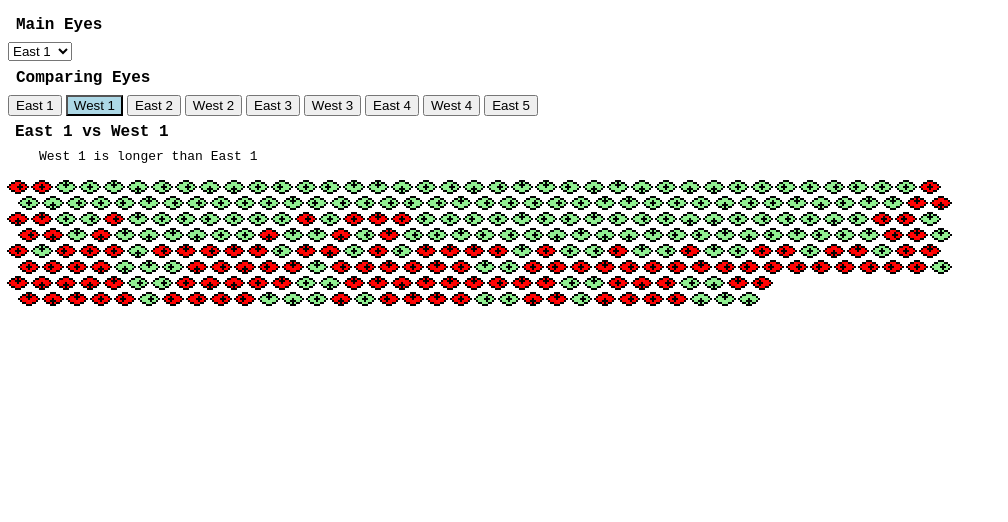
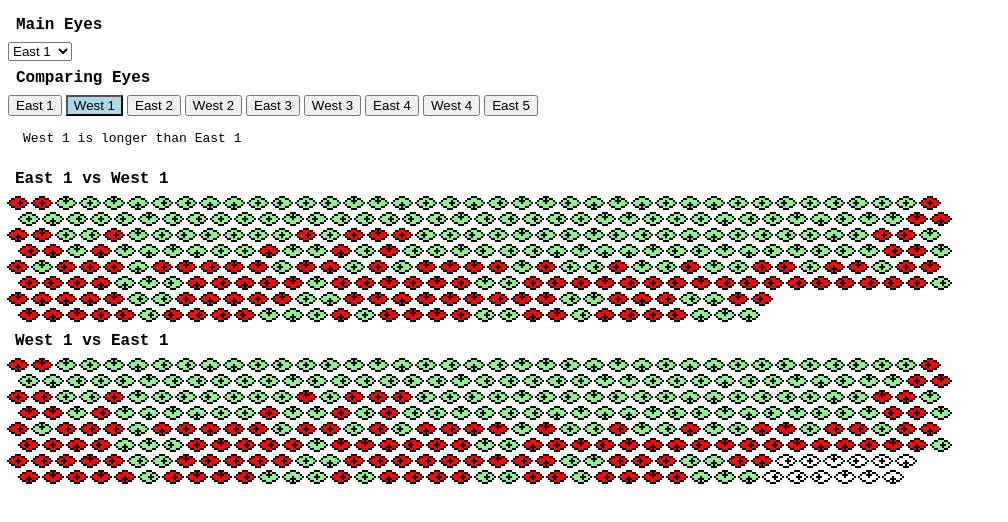
Before and after one commit to defektu/Noita-EyeDiffs, a plain HTML site: page index.html in a window 1280 px wide. Shown: the whole page, without its empty margins (0-1008 px from the left). Drawn offline with Linux system fonts and the light colour scheme.

Commit message:
double eyes

```diff
--- a/eye-vis.js
+++ b/eye-vis.js
@@ -157,39 +157,7 @@ function drawEyes(message) {
   }
 }
 
-function compareEyes(message1, message2) {
-  data1 = messages[message1];
-  data2 = messages[message2];
-
-  var messageLine1 = [];
-  for (let i = 0; i < data1.length; i++) {
-    messageLine1 = messageLine1.concat(data1[i].split(""));
-  }
-  var messageLine2 = [];
-  for (let i = 0; i < data2.length; i++) {
-    messageLine2 = messageLine2.concat(data2[i].split(""));
-  }
-  const imageContainer = document.getElementById("imageContainer");
-  imageContainer.innerHTML = "";
-
-  const heading = document.createElement("div");
-  heading.className = "heading";
-  heading.innerHTML = `${message1} vs ${message2}`;
-  imageContainer.appendChild(heading);
-
-  console.log(messageLine1.length, messageLine2.length);
-  const longerMessage = document.createElement("div");
-  longerMessage.className = "subheading";
-  if (messageLine1.length > messageLine2.length) {
-    longerMessage.innerHTML = `${message1} is longer than ${message2}`;
-  }
-  if (messageLine1.length == messageLine2.length) {
-    longerMessage.innerHTML = `${message1} is equal to ${message2}`;
-  } else {
-    longerMessage.innerHTML = `${message2} is longer than ${message1}`;
-  }
-  imageContainer.appendChild(longerMessage);
-
+function comparison(data1, data2) {
   for (let i = 0; i < data1.length; i++) {
     const imageContainer = document.getElementById("imageContainer");
     const container = document.createElement("div");
@@ -217,6 +185,47 @@ function compareEyes(message1, message2) {
       }
     }
   }
+}
+function compareEyes(message1, message2) {
+  data1 = messages[message1];
+  data2 = messages[message2];
+
+  var messageLine1 = [];
+  for (let i = 0; i < data1.length; i++) {
+    messageLine1 = messageLine1.concat(data1[i].split(""));
+  }
+  var messageLine2 = [];
+  for (let i = 0; i < data2.length; i++) {
+    messageLine2 = messageLine2.concat(data2[i].split(""));
+  }
+  const imageContainer = document.getElementById("imageContainer");
+  imageContainer.innerHTML = "";
+
+  const longerMessage = document.createElement("div");
+  longerMessage.className = "subheading";
+  if (messageLine1.length > messageLine2.length) {
+    longerMessage.innerHTML = `${message1} is longer than ${message2}`;
+  }
+  if (messageLine1.length == messageLine2.length) {
+    longerMessage.innerHTML = `${message1} is equal to ${message2}`;
+  } else {
+    longerMessage.innerHTML = `${message2} is longer than ${message1}`;
+  }
+
+  imageContainer.appendChild(longerMessage);
+
+  const heading = document.createElement("div");
+  heading.className = "heading";
+  heading.innerHTML = `${message1} vs ${message2}`;
+  imageContainer.appendChild(heading);
+
+  comparison(data1, data2);
+
+  const heading2 = document.createElement("div");
+  heading2.className = "heading";
+  heading2.innerHTML = `${message2} vs ${message1}`;
+  imageContainer.appendChild(heading2);
+  comparison(data2, data1);
 }
 
 let comp1 = "East 1";
--- a/style.scss
+++ b/style.scss
@@ -13,8 +13,9 @@
 .subheading {
 	font-family: monospace;
 	font-weight: 400;
-	padding-left: 32px;
-	padding-bottom: 16px;
+	// padding-left: 32px;
+	// padding-bottom: 16px;
+	padding: 16px;
 }
 .selected {
     background-color: lightblue;
```
Also changed, not shown: style.css.
